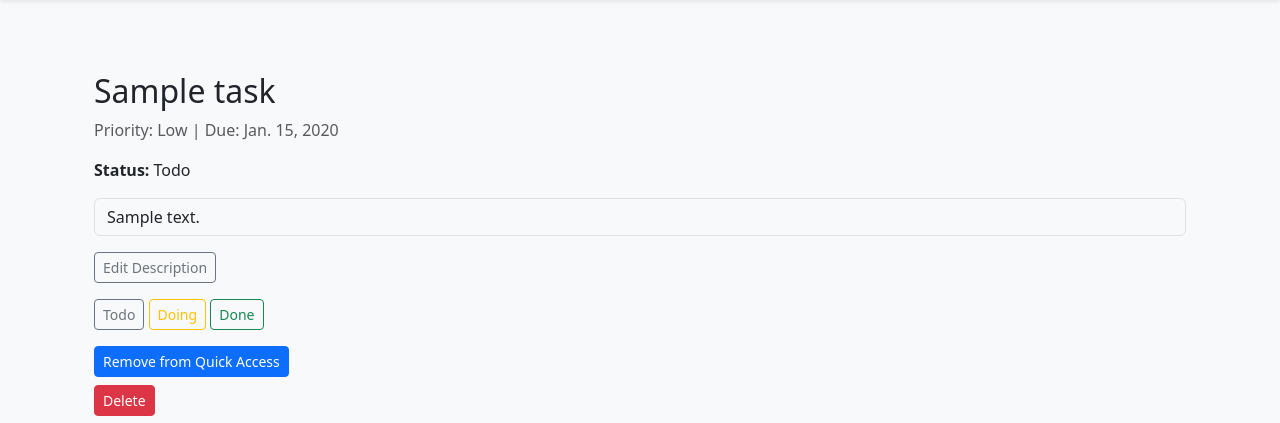
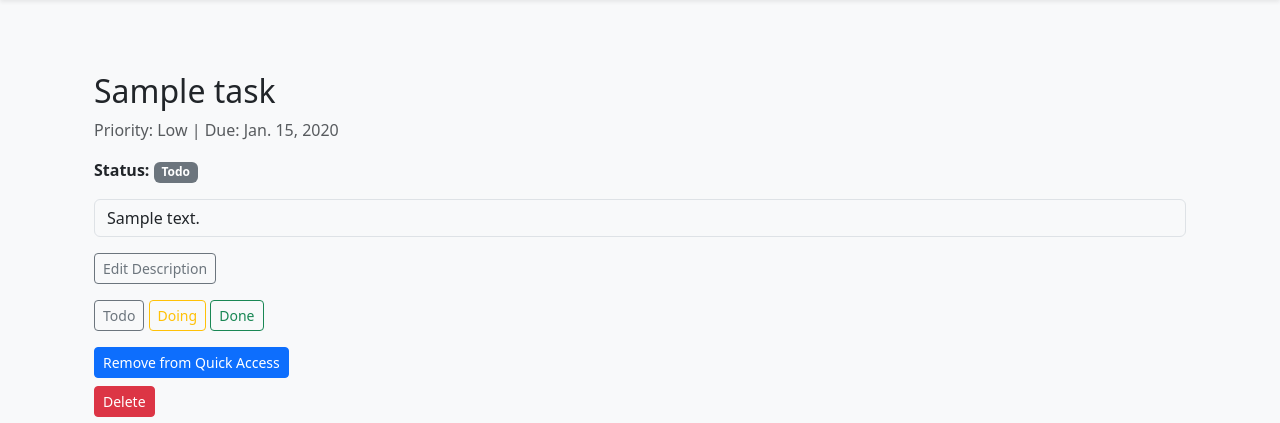
Before and after one commit to Exxavia/notely_project, a Django app: page /task/1/ in a window 1280 px wide. Shown: the part 64-487 px from the top of the page. Run offline with Django 3.2, Linux system fonts and the light colour scheme; a user stored in the database is signed in; tables that the repository leaves empty hold one stand-in row (values such as "Sample post"); grey boxes marked "Sample" are stand-in pictures.

Commit message:
Enter subtasks from within tasks

```diff
--- a/templates/notes/task_detail.html
+++ b/templates/notes/task_detail.html
@@ -13,7 +13,7 @@
     <!-- Status -->
     <p>
         <strong>Status:</strong>
-        <span id="status-badge" class="badge bg-secondary"></span>
+        <span id="status-badge" class="badge bg-secondary">
             {{ task.status|title }}
         </span>
     </p>
@@ -69,8 +69,9 @@
     <ul id="subtask-list" class="list-group mt-4">
         {% for sub in subtasks %}
         <li class="list-group-item d-flex justify-content-between align-items-center">
-            <span class="subtask-title">{{ sub.title }}</span>
-
+            <a href="{% url 'task_detail' sub.id %}" class="fw-bold text-decoration-none">
+                {{ sub.title }}
+            </a>
             <button class="toggle-subtask btn btn-sm btn-outline-success"
                     data-id="{{ sub.id }}">
                 {% if sub.status == 'done' %}✓{% else %}⬜{% endif %}
```
